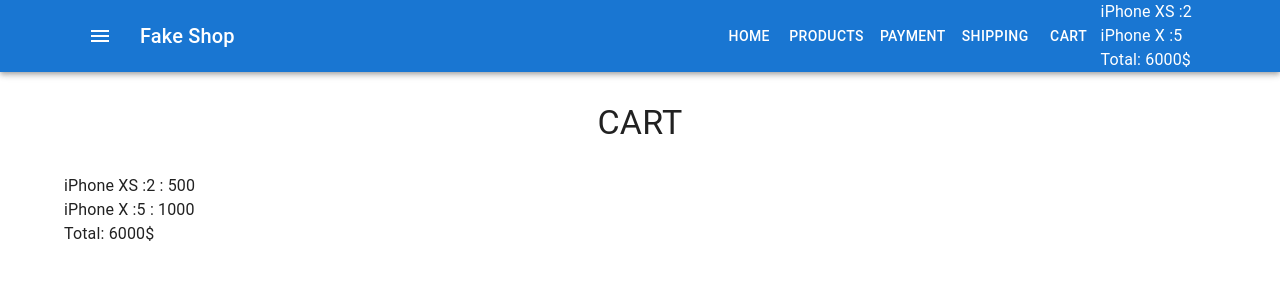
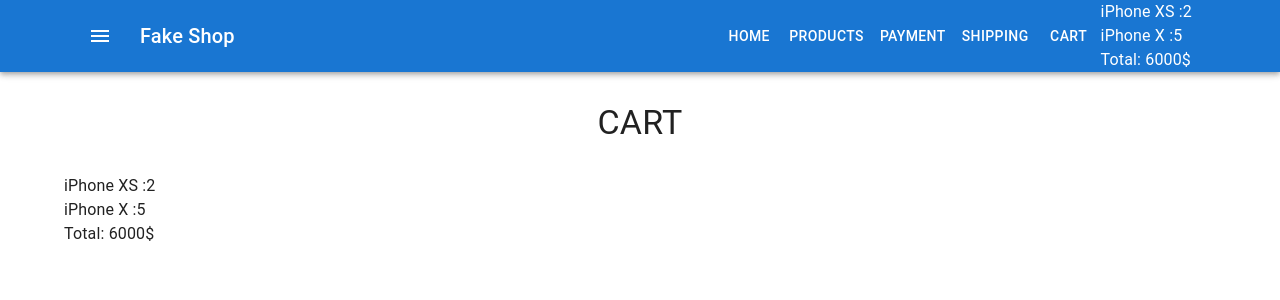
Before and after one commit to Oleg-Koshelevskiy/react-fake-shop, a React (Create React App) app: page /cart in a window 1280 px wide. Shown: the top 300 px of the page. Built offline with nearby package versions, Linux system fonts and the light colour scheme.

Commit message:
refactored CartProductList

```diff
--- a/src/components/Cart/CartHeader.js
+++ b/src/components/Cart/CartHeader.js
@@ -1,22 +1,11 @@
 import React from 'react'
-import { keys } from 'lodash'
-import productsArray, { getProductsObject } from '../Products/productsArray'
 import CartTotal from './CartTotal'
+import CartProductList from './CartProductList'
 
-const CartHeader = ({
-    productsInCart,
-    productObject = getProductsObject(productsArray),
-}) => {
+const CartHeader = ({ productsInCart }) => {
     return (
         <div>
-            <div>
-                {keys(productsInCart).map((productId) => (
-                    <div key={productId}>
-                        {productObject[productId].name} :
-                        {productsInCart[productId]}
-                    </div>
-                ))}
-            </div>
+            <CartProductList productsInCart={productsInCart} />
             <CartTotal productsInCart={productsInCart} />
         </div>
     )
--- /dev/null
+++ b/src/components/Cart/CartProductList.js
@@ -0,0 +1,19 @@
+import React from 'react'
+import { keys } from 'lodash'
+import productsArray, { getProductsObject } from '../Products/productsArray'
+
+const CartProductList = ({
+    productsInCart,
+    productObject = getProductsObject(productsArray),
+}) => {
+    return (
+        <div>
+            {keys(productsInCart).map((productId) => (
+                <div key={productId}>
+                    {productObject[productId].name} :{productsInCart[productId]}
+                </div>
+            ))}
+        </div>
+    )
+}
+export default CartProductList
--- a/src/pages/CartPage/CartPage.js
+++ b/src/pages/CartPage/CartPage.js
@@ -1,11 +1,8 @@
 import React from 'react'
-import { keys } from 'lodash'
 import Typography from '@mui/material/Typography'
 import { makeStyles } from '@mui/styles'
-import productsArray, {
-    getProductsObject,
-} from '../../components/Products/productsArray'
 import CartTotal from '../../components/Cart/CartTotal'
+import CartProductList from '../../components/Cart/CartProductList'
 
 const useStyles = makeStyles({
     title: {
@@ -14,18 +11,7 @@
     },
 })
 
-const productObject = productsArray.reduce(
-    (object, product) => ({
-        ...object,
-        [product.id]: product,
-    }),
-    {}
-)
-
-const CartPage = ({
-    productsInCart,
-    productObject = getProductsObject(productsArray),
-}) => {
+const CartPage = ({ productsInCart }) => {
     const classes = useStyles()
     return (
         <>
@@ -37,15 +23,7 @@
             >
                 Cart
             </Typography>
-            <div>
-                {keys(productsInCart).map((productId) => (
-                    <div key={productId}>
-                        {productObject[productId].name} :
-                        {productsInCart[productId]} :{' '}
-                        {productObject[productId].price}
-                    </div>
-                ))}
-            </div>
+            <CartProductList productsInCart={productsInCart} />
             <CartTotal productsInCart={productsInCart} />
         </>
     )
```
